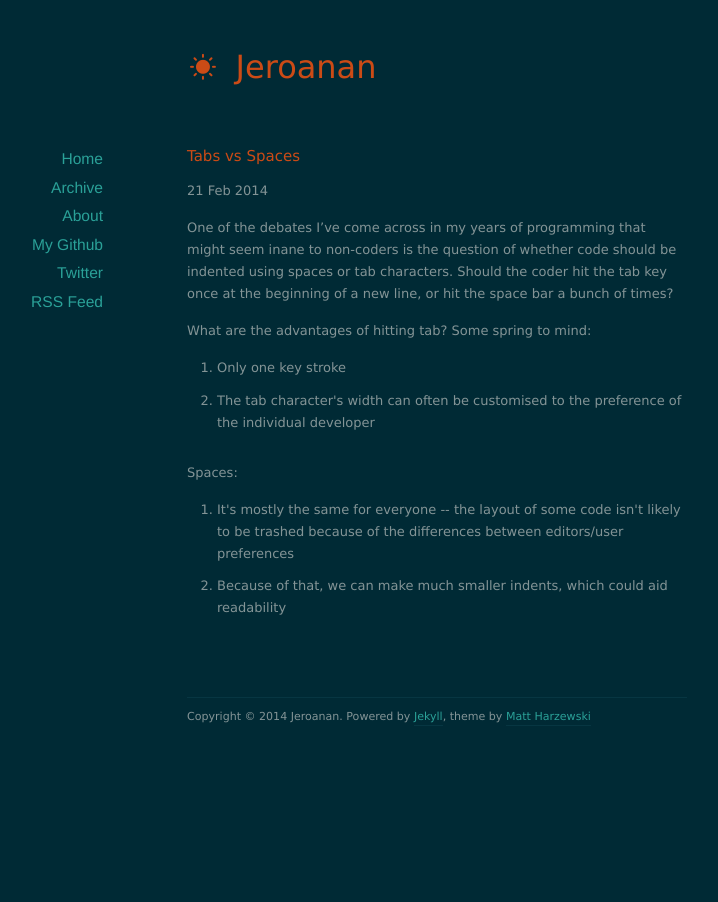
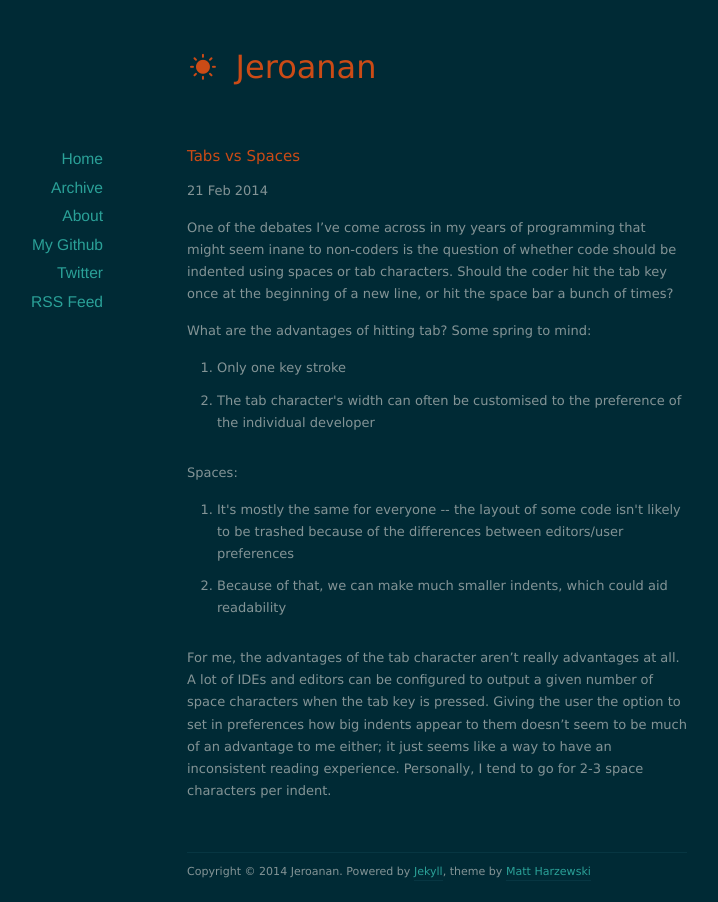
Before and after one commit to jeroanan/jeroanan.github.io, a Jekyll site: the page built from _posts/2014-02-21-tabs-vs-spaces.markdown, in a window 1280 px wide. Shown: the whole page, without its empty margins (203-921 px from the left). Built offline with Jekyll 4.4.1, drawn with Linux system fonts in a browser that asks for light colours; nearby versions of some CDN libraries; Markdown is read by kramdown in place of the engine named in the settings.

Commit message:
new post

```diff
--- a/_posts/2014-02-21-tabs-vs-spaces.markdown
+++ b/_posts/2014-02-21-tabs-vs-spaces.markdown
@@ -20,3 +20,5 @@ Spaces:
 <li>It's mostly the same for everyone -- the layout of some code isn't likely to be trashed because of the differences between editors/user preferences</li>
 <li>Because of that, we can make much smaller indents, which could aid readability</li>
 </ul>
+
+For me, the advantages of the tab character aren't really advantages at all. A lot of IDEs and editors can be configured to output a given number of space characters when the tab key is pressed. Giving the user the option to set in preferences how big indents appear to them doesn't seem to be much of an advantage to me either; it just seems like a way to have an inconsistent reading experience. Personally, I tend to go for 2-3 space characters per indent.
```
